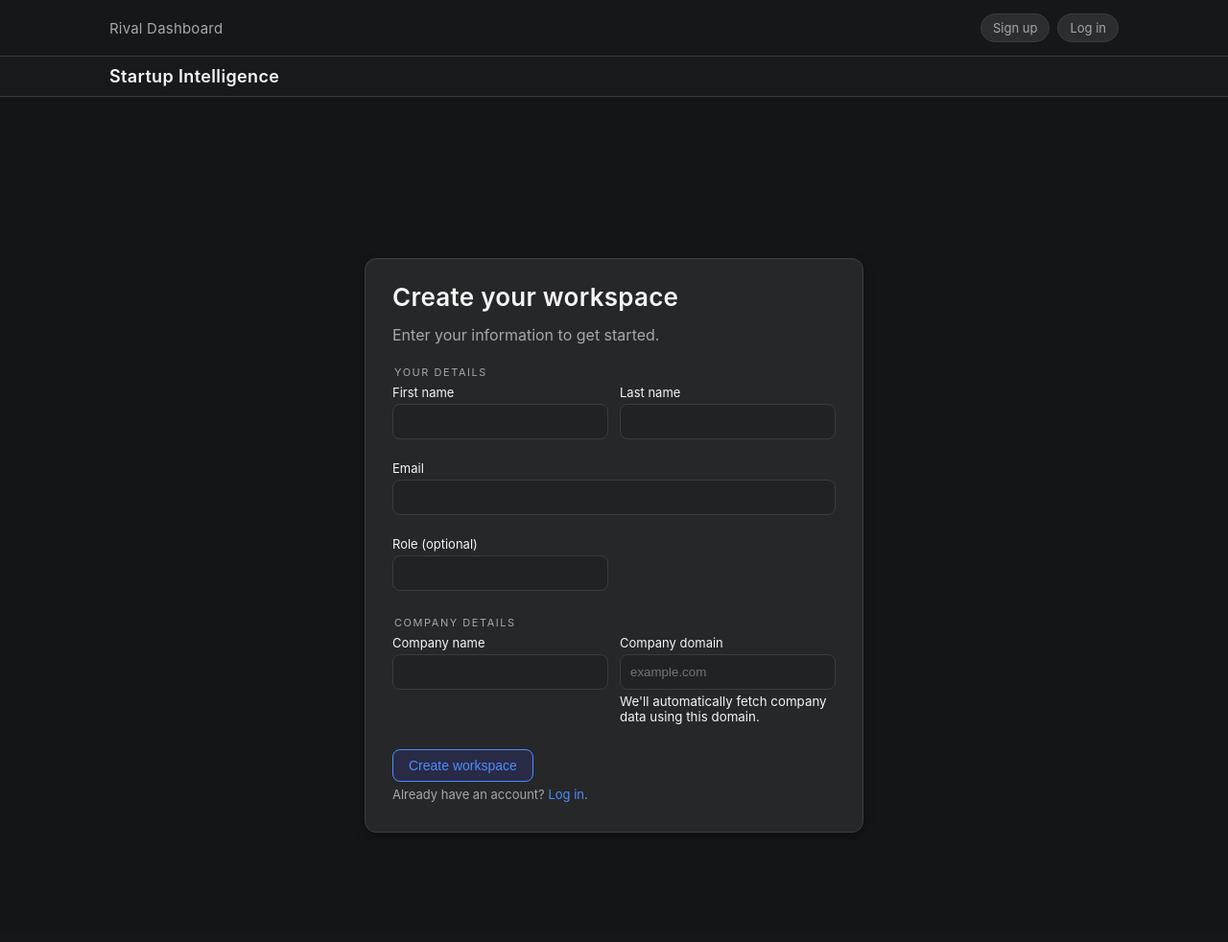
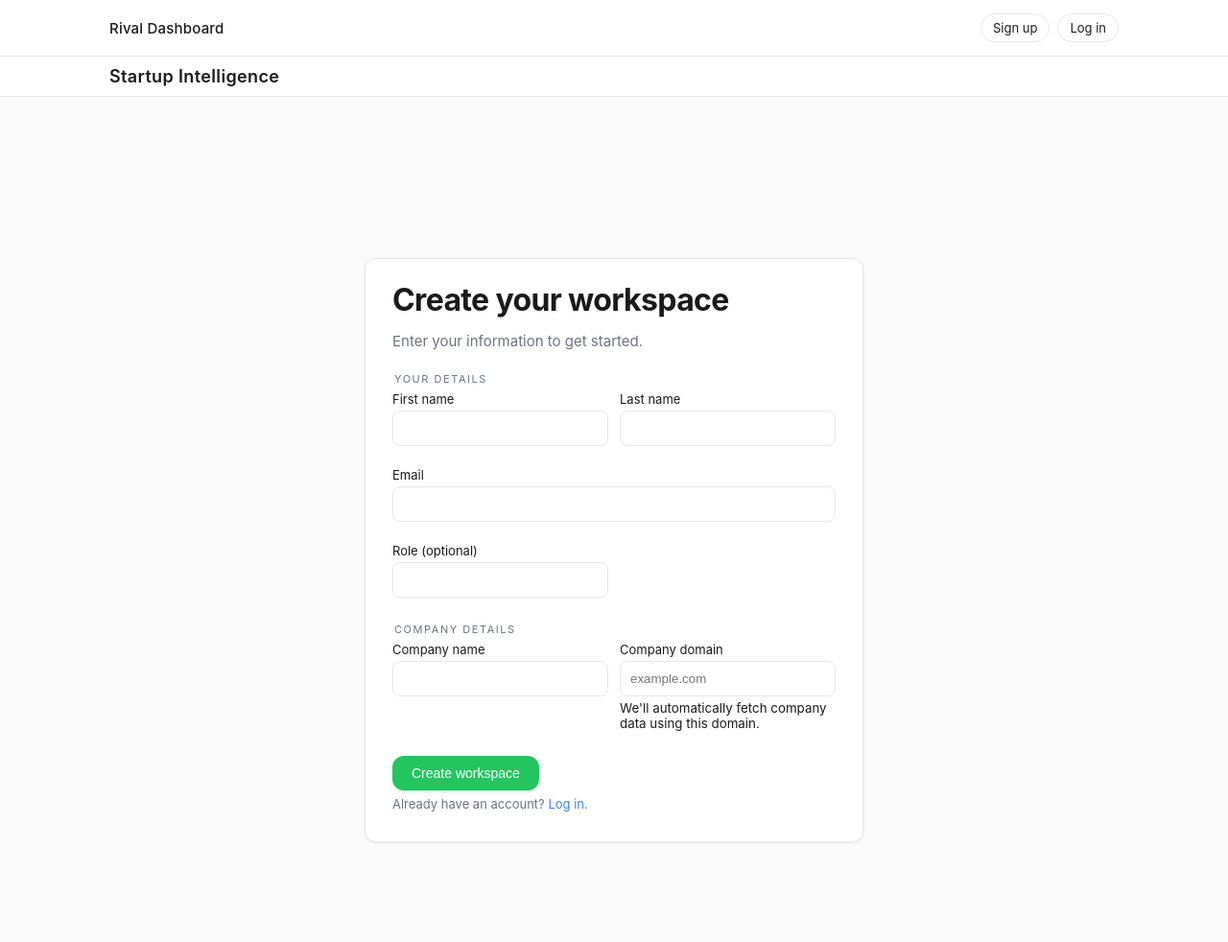
Before and after one commit to A-D-DBS-application/web-application-2025-group-27, a Flask app: page /signup in a window 1280 px wide. Shown: the whole page at 96% size. Before the commit the page ends 868 px from the top, so only its background shows below. Run offline with Flask 3, Linux system fonts and the light colour scheme.

```diff
--- a/static/styles.css
+++ b/static/styles.css
@@ -1,14 +1,15 @@
-/* macOS-style dark theme for Rival dashboard */
+/* Light theme for Rival dashboard */
 :root {
-    --bg-dark: #1d1f21;
-    --bg-panel: #262729;
-    --bg-hover: #333538;
-    --text-primary: #f5f5f5;
-    --text-secondary: #a8a8a8;
-    --border-color: #3a3c3e;
-    --accent-blue: #4c8dff;
-    --accent-success: #22c55e;
-    --accent-error: #f97373;
+    --bg-light: #ffffff;
+    --bg-panel: #ffffff;
+    --bg-hover: #f5f5f5;
+    --text-primary: #1a1a1a;
+    --text-secondary: #6B7280;
+    --text-tertiary: #9CA3AF;
+    --border-color: #E5E7EB;
+    --accent-green: #22c55e;
+    --accent-blue: #3b82f6;
+    --accent-error: #ef4444;
     --radius-lg: 12px;
     --radius-sm: 8px;
     --transition-fast: 0.15s ease;
@@ -24,10 +25,11 @@ body {
     margin: 0;
     padding: 0;
     min-height: 100vh;
-    background: #141518;
+    background: #fafafa;
     color: var(--text-primary);
-    font-family: -apple-system, BlinkMacSystemFont, "SF Pro Text", "Inter", sans-serif;
+    font-family: 'Inter', -apple-system, BlinkMacSystemFont, "SF Pro Text", "Segoe UI", Roboto, sans-serif;
     -webkit-font-smoothing: antialiased;
+    font-weight: 400;
 }
 
 a {
@@ -58,7 +61,7 @@ a:visited {
 
 /* Top chrome */
 .navbar {
-    background: #161719;
+    background: #ffffff;
     border-bottom: 1px solid var(--border-color);
     padding: 14px max(16px, calc((100vw - var(--content-width)) / 2 + var(--content-padding-x)));
     font-size: 15px;
@@ -68,8 +71,9 @@ a:visited {
 }
 
 .navbar-title {
-    color: var(--text-secondary);
+    color: var(--text-primary);
     letter-spacing: 0.2px;
+    font-weight: 500;
 }
 
 .top-right {
@@ -79,17 +83,17 @@ a:visited {
 }
 
 .top-pill {
-    background: #2b2d31;
+    background: #ffffff;
     border-radius: 999px;
     padding: 6px 12px;
     font-size: 13px;
-    color: var(--text-secondary);
-    border: 1px solid #3a3c3e;
+    color: var(--text-primary);
+    border: 1px solid var(--border-color);
     transition: all var(--transition-fast);
 }
 
 .top-pill a {
-    color: var(--text-secondary);
+    color: var(--text-primary);
 }
 
 .top-pill a:hover {
@@ -101,7 +105,7 @@ a:visited {
     align-items: center;
     justify-content: space-between;
     padding: 10px max(16px, calc((100vw - var(--content-width)) / 2 + var(--content-padding-x)));
-    background: #18191b;
+    background: #ffffff;
     border-bottom: 1px solid var(--border-color);
 }
 
@@ -143,46 +148,47 @@ a:visited {
     border-radius: var(--radius-lg);
     padding: 24px 28px;
     margin: 24px 0;
-    box-shadow:
-        0 4px 12px rgba(0, 0, 0, 0.28),
-        0 1px 0 rgba(255, 255, 255, 0.03) inset;
+    box-shadow: 0 1px 3px rgba(0, 0, 0, 0.08);
     transition: box-shadow var(--transition-fast), border-color var(--transition-fast), transform var(--transition-fast);
 }
 
 .hero-panel {
     padding: 28px 30px;
-    background:
-        radial-gradient(circle at top left, rgba(255, 255, 255, 0.04), transparent 55%),
-        var(--bg-panel);
+    background: var(--bg-panel);
 }
 
 h1,
 h2,
 h3 {
     color: var(--text-primary);
-    font-weight: 600;
-    letter-spacing: 0.01em;
+    font-weight: 700;
+    letter-spacing: -0.02em;
     margin-top: 0;
     margin-bottom: 12px;
 }
 
 h1 {
-    font-size: 26px;
+    font-size: 32px;
+    line-height: 1.2;
 }
 
 h2 {
-    font-size: 20px;
+    font-size: 24px;
+    line-height: 1.3;
 }
 
 h3 {
-    font-size: 17px;
+    font-size: 18px;
+    line-height: 1.4;
+    font-weight: 600;
 }
 
 p {
     color: var(--text-secondary);
     margin: 4px 0;
-    line-height: 1.5;
+    line-height: 1.6;
     font-weight: 400;
+    font-size: 15px;
 }
 
 /* Hero / dashboard header */
@@ -470,20 +477,23 @@ p {
     display: inline-flex;
     align-items: center;
     justify-content: center;
-    gap: 4px;
-    background: #3b3dff22;
-    border: 1px solid var(--accent-blue);
-    color: var(--accent-blue);
-    padding: 8px 16px;
-    border-radius: var(--radius-sm);
+    gap: 6px;
+    background: var(--accent-green);
+    border: none;
+    color: #ffffff;
+    padding: 10px 20px;
+    border-radius: 12px;
     cursor: pointer;
     font-size: 14px;
     font-weight: 500;
     transition: all var(--transition-fast);
+    box-shadow: 0 2px 4px rgba(0, 0, 0, 0.1);
 }
 
 .btn:hover {
-    background: #3b3dff44;
+    background: #20b855;
+    box-shadow: 0 4px 8px rgba(0, 0, 0, 0.15);
+    transform: translateY(-1px);
 }
 
 .btn-small {
@@ -494,7 +504,7 @@ p {
 /* Forms */
 input,
 select {
-    background: #202225;
+    background: #ffffff;
     border: 1px solid var(--border-color);
     border-radius: var(--radius-sm);
     padding: 10px;
@@ -506,11 +516,11 @@ input:focus,
 select:focus {
     outline: none;
     border-color: var(--accent-blue);
-    box-shadow: 0 0 0 1px var(--accent-blue);
+    box-shadow: 0 0 0 3px rgba(59, 130, 246, 0.1);
 }
 
 .input-control {
-    background: #202225;
+    background: #ffffff;
     border: 1px solid var(--border-color);
     border-radius: var(--radius-sm);
     padding: 10px;
```
Also changed, not shown: other parts of static/styles.css (+34 -31 lines).
